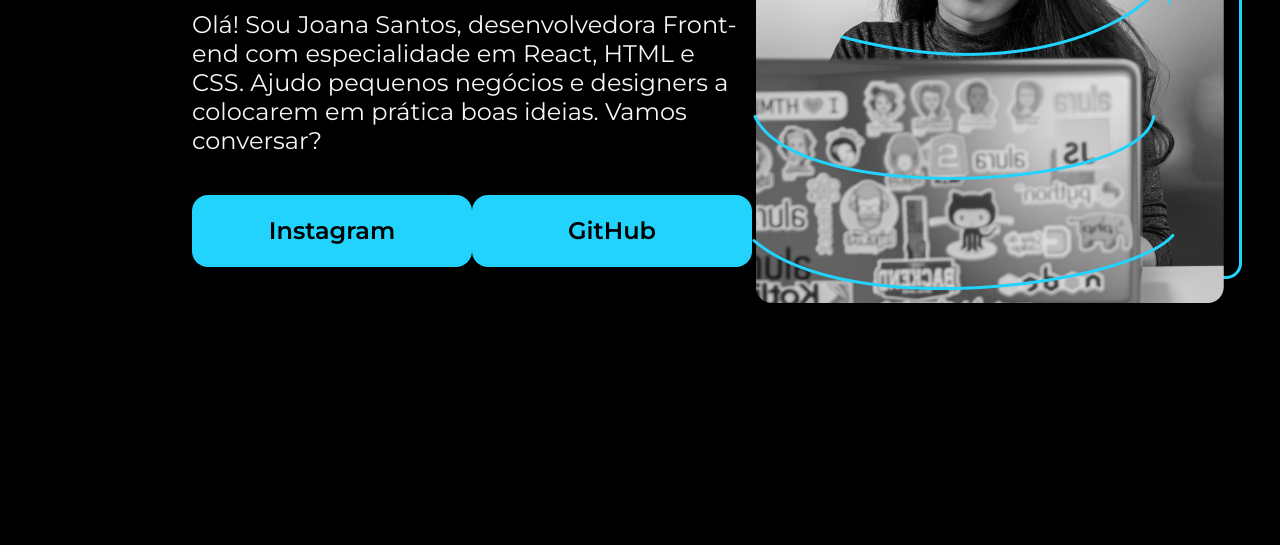
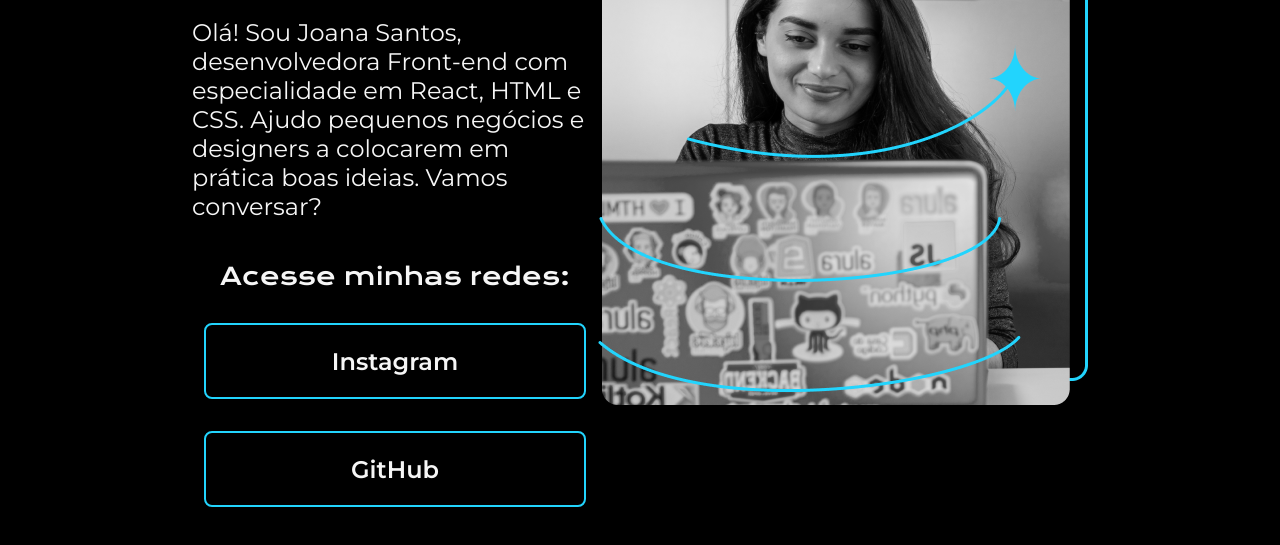
Before and after one commit to calpsz/alura-webdev-class, a plain HTML site: page index.html in a window 1280 px wide. Shown: the part 375-920 px from the top of the page. Drawn offline with nearby package versions, Linux system fonts and the light colour scheme.

Commit message:
atualizando layout dos botoes

```diff
--- a/index.html
+++ b/index.html
@@ -14,6 +14,7 @@
             <h1 class="apresentacao__conteudo__titulo">Eleve seu negócio digital a outro nível <strong class="titulo-destaque">com um Front-end de qualidade!</strong></h1>
             <p class="apresentacao__conteudo__texto">Olá! Sou Joana Santos, desenvolvedora Front-end com especialidade em React, HTML e CSS. Ajudo pequenos negócios e designers a colocarem em prática boas ideias. Vamos conversar?</p>
             <div class="apresentacao__links">
+                <h2 class="apresentacao__links__subtitulo">Acesse minhas redes:</h2>
                 <a class="apresentacao__links__botoes" href="https://instagram.com/calpsz">Instagram</a>
                 <a class="apresentacao__links__botoes" href="https://github.com/">GitHub</a>
             </div>
--- a/style.css
+++ b/style.css
@@ -42,17 +42,26 @@ body {
 
 .apresentacao__links {
     display: flex;
+    flex-direction: column;
     justify-content: space-between;
+    align-items: center;
+    gap: 32px;
+}
+
+.apresentacao__links__subtitulo {
+    font-family: "Krona One", sans-serif;
+    font-weight: 400;
+    font-size: 24px;
 }
 
 .apresentacao__links__botoes {
-    background-color: #22D4FD;
-    width: 280px;
+    width: 378px;
     text-align: center;
-    border-radius: 16px;
+    border: 2px solid #22D4FD;
+    border-radius: 8px;
     padding: 21.5px 0; /*eixo vertifal e dps eixo horizontal*/
     text-decoration: none;
-    color: #000;
+    color: #f6f6f6;
     font-family: "Montserrat", sans-serif;
     font-weight: 600;
     font-size: 24px;
```
